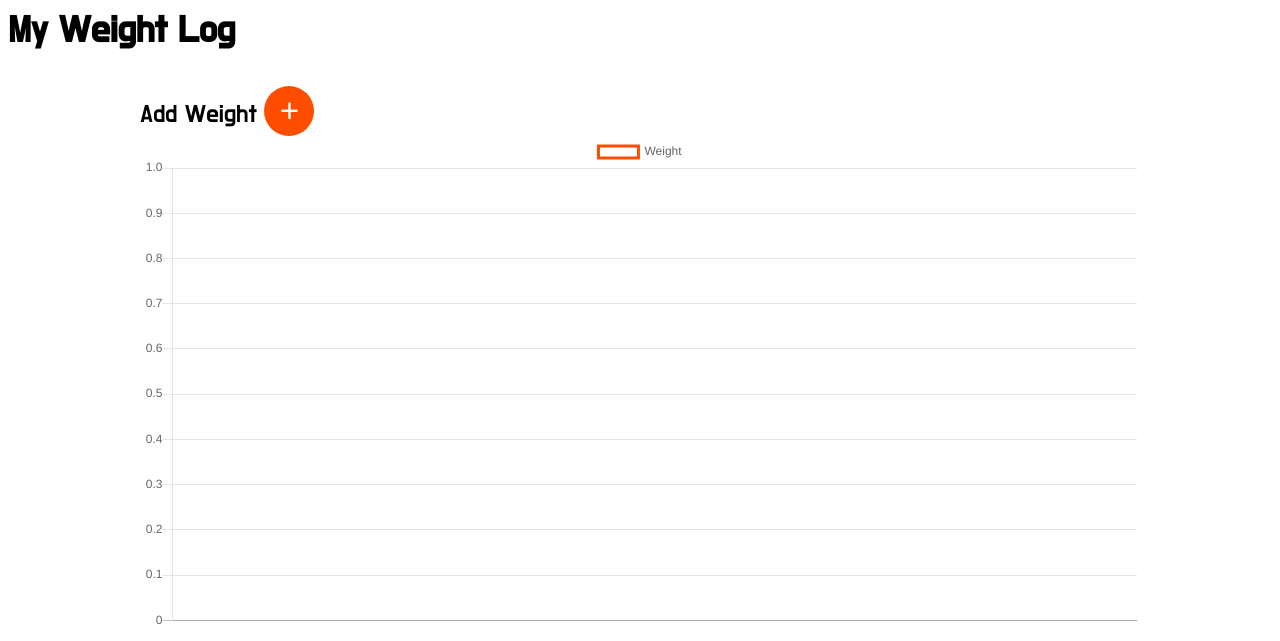
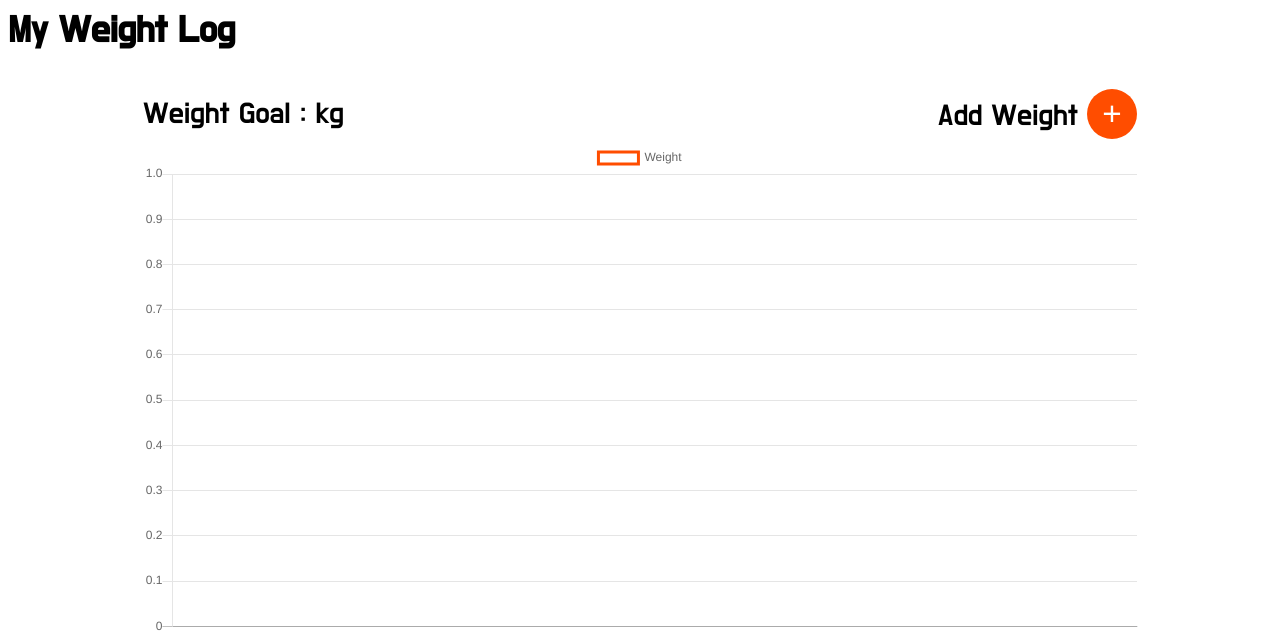
Before and after one commit to uiui881/OpenSoftwarePlatform, a PHP site: page /htdocs/my_weight_log.php in a window 1280 px wide. Shown: the top 641 px of the page. Run offline with PHP 8.4, Linux system fonts and the light colour scheme; data that the repository does not hold is empty; a stand-in replaces the project's code that opens the database connection; some libraries are stand-ins or nearby versions.

Commit message:
Update my_weight_log.php
- 팝업창 크기/위치 수정
- 목표 뭄무게 추가
- add weight 버튼 위치 변경

```diff
--- a/htdocs/my_weight_log.php
+++ b/htdocs/my_weight_log.php
@@ -40,10 +40,23 @@
 <h2>My Weight Log</h2>
 
 <body>
-  <div style="width:1000px; margin-left:auto; margin-right:auto;">
+
+<table style="width:1000px;margin-left:auto; margin-right:auto; font-size:30;">
+  <tr><td style="text-align:left;">
   <?php
+    $user_id=1;
+    $sql2 = "SELECT goal FROM users WHERE user_id=$user_id;";
+    $result2 = mysqli_query($conn, $sql2);
+    $goal = mysqli_fetch_array($result2);
+    echo 'Weight Goal : '.$goal['goal'].'kg';
+?>
+</td>
+<td style="text-align:right;">
+<?php
+
+
 //  $user_id=$_GET['idx'];
-  $user_id=1;
+
   $sql = "SELECT * FROM weight_record WHERE user_id=$user_id;";
   $result = mysqli_query($conn, $sql);
   $row = mysqli_fetch_array($result);
@@ -56,10 +69,13 @@
   echo "<script>
   function openAddPage()
   {
-  window.open('$path1', 'startpop', 'top=0, left=0, width=800, height=500, scrollbars=no, resizable=no ,status=no ,toolbar=no');
+  window.open('$path1', 'startpop', 'top=0, left=0, width=500, height=350, scrollbars=no, resizable=no ,status=no ,toolbar=no, left=500, top=200');
   } </script>";
   ?>
-</div>
+</td>
+</tr>
+</table>
+
 
 
 
```
